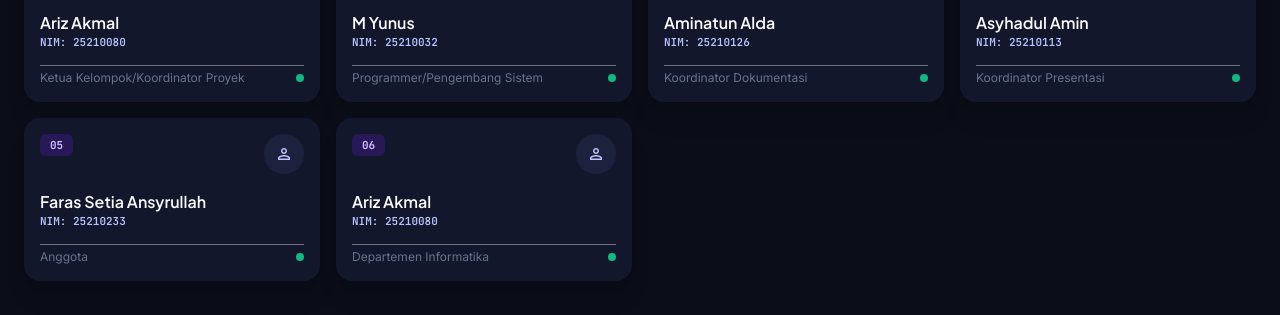
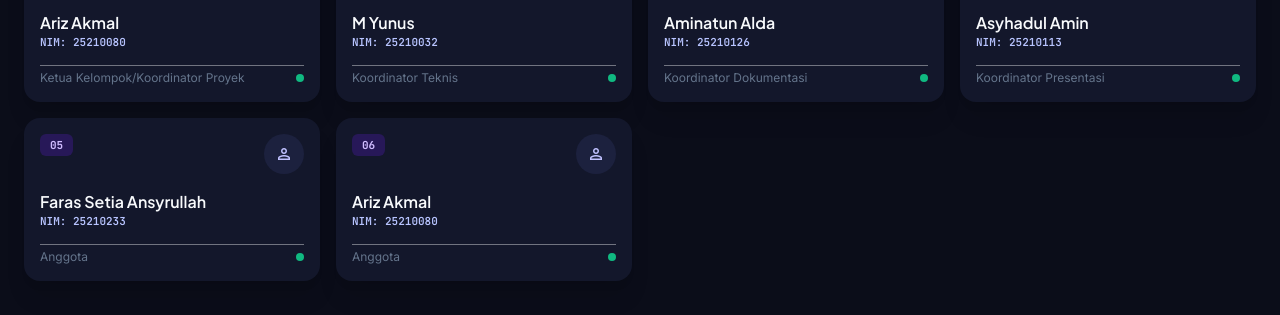
Before and after one commit to muhammadfakrurazi/GiffDistrik, a plain HTML site: page index.html in a window 1280 px wide. Both pictures are taken after a click on the link "Anggota Kelompok". Shown: the part 365-680 px from the top of the page. Drawn offline with nearby package versions, Linux system fonts and the light colour scheme.

Commit message:
Update roles for team members in index.html

```diff
--- a/index.html
+++ b/index.html
@@ -745,7 +745,7 @@
 <p class="font-label-code-sm text-label-code-sm text-tertiary">NIM: 25210032</p>
 </div>
 <div class="pt-space-xs border-t border-surface-border/40 flex items-center justify-between text-body-sm text-text-muted">
-<span>Programmer/Pengembang Sistem</span>
+<span>Koordinator Teknis</span>
 <span class="w-2 h-2 rounded-full bg-binary-true"></span>
 </div>
 </div>
@@ -813,7 +813,7 @@
 <p class="font-label-code-sm text-label-code-sm text-tertiary">NIM: 25210080</p>
 </div>
 <div class="pt-space-xs border-t border-surface-border/40 flex items-center justify-between text-body-sm text-text-muted">
-<span>Departemen Informatika</span>
+<span>Anggota</span></span>
 <span class="w-2 h-2 rounded-full bg-binary-true"></span>
 </div>
 </div>
```
